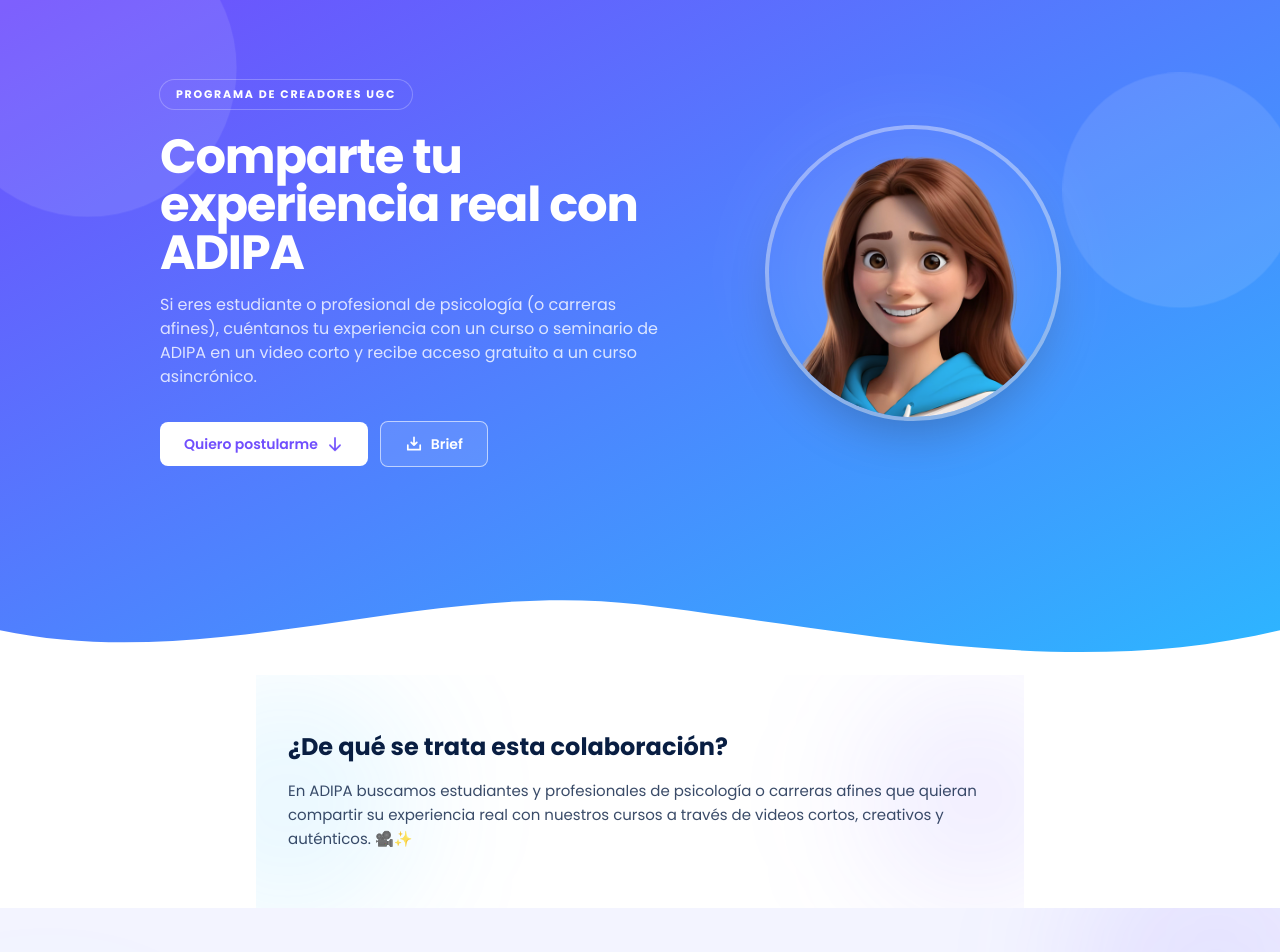
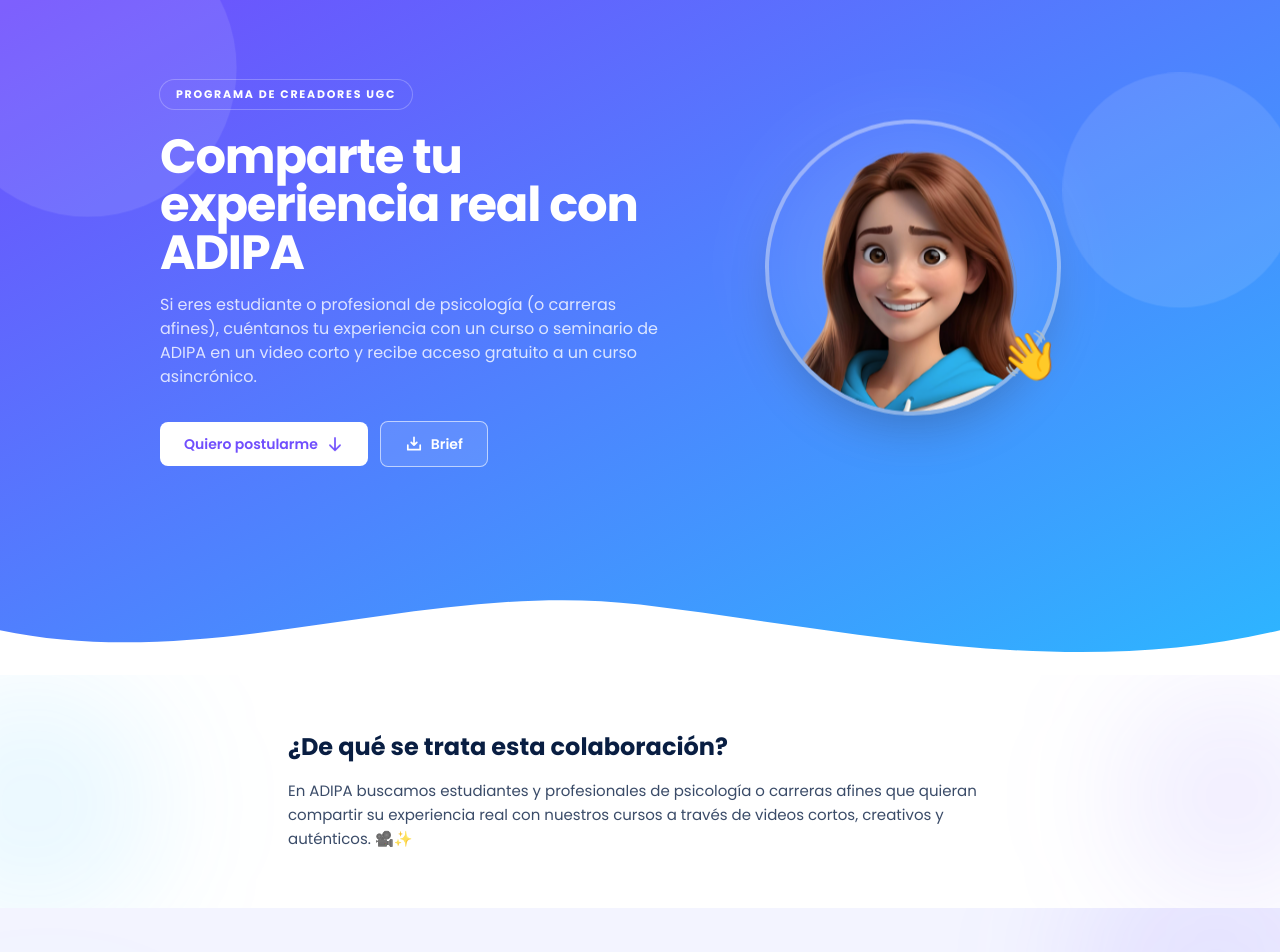
Before and after one commit to lina646/adipa-postulacion-creadores, a Next.js app: page / in a window 1280 px wide. Shown: the top 952 px of the page. Built offline with nearby package versions, Linux system fonts and the light colour scheme.

Commit message:
Fix full-width background en sección De qué se trata y animar avatar del hero (saludo + flotación)

```diff
--- a/src/app/globals.css
+++ b/src/app/globals.css
@@ -56,6 +56,32 @@ html {
   animation-duration: 13s;
 }
 
+@keyframes adipa-avatar-float {
+  0%, 100% { transform: translateY(0); }
+  50% { transform: translateY(-10px); }
+}
+
+.adipa-avatar-float {
+  animation: adipa-avatar-float 5s ease-in-out infinite;
+}
+
+@keyframes adipa-wave {
+  0%, 100% { transform: rotate(0deg); }
+  10% { transform: rotate(14deg); }
+  20% { transform: rotate(-8deg); }
+  30% { transform: rotate(14deg); }
+  40% { transform: rotate(-4deg); }
+  50% { transform: rotate(10deg); }
+  60%, 100% { transform: rotate(0deg); }
+}
+
+.adipa-wave {
+  display: inline-block;
+  transform-origin: 70% 70%;
+  animation: adipa-wave 2.4s ease-in-out infinite;
+  animation-delay: 1s;
+}
+
 @keyframes adipa-pulse-arrow {
   0%, 100% { transform: translateY(0); }
   50% { transform: translateY(4px); }
@@ -88,3 +114,10 @@ html {
     animation: none;
   }
 }
+
+@media (prefers-reduced-motion: reduce) {
+  .adipa-avatar-float,
+  .adipa-wave {
+    animation: none;
+  }
+}
--- a/src/app/page.tsx
+++ b/src/app/page.tsx
@@ -63,7 +63,7 @@ export default function Home() {
             </Reveal>
           </div>
           <Reveal delay={150}>
-            <div className="relative mx-auto flex h-56 w-56 items-center justify-center sm:h-72 sm:w-72">
+            <div className="adipa-avatar-float relative mx-auto flex h-56 w-56 items-center justify-center sm:h-72 sm:w-72">
               <div className="absolute inset-0 rounded-full bg-white/10 blur-2xl" />
               {/* eslint-disable-next-line @next/next/no-img-element */}
               <img
@@ -71,6 +71,9 @@ export default function Home() {
                 alt="Creadora de contenido ADIPA"
                 className="relative h-full w-full rounded-full object-cover ring-4 ring-white/40 shadow-2xl"
               />
+              <span className="adipa-wave absolute -right-1 bottom-6 text-4xl sm:bottom-8 sm:text-5xl" aria-hidden="true">
+                👋
+              </span>
             </div>
           </Reveal>
         </div>
@@ -78,19 +81,19 @@ export default function Home() {
       </section>
 
       {/* De qué se trata */}
-      <section className="relative mx-auto max-w-3xl overflow-hidden px-4 py-14 sm:px-6 lg:px-8">
+      <section className="relative overflow-hidden py-14">
         <div className="pointer-events-none absolute -left-24 top-0 h-64 w-64 rounded-full bg-brand-cyan/10 blur-3xl" />
         <div className="pointer-events-none absolute -right-16 bottom-0 h-56 w-56 rounded-full bg-brand-purple/10 blur-3xl" />
-        <Reveal>
-          <div className="relative">
+        <div className="relative mx-auto max-w-3xl px-4 sm:px-6 lg:px-8">
+          <Reveal>
             <h2 className="text-2xl font-bold text-brand-navy">¿De qué se trata esta colaboración?</h2>
             <p className="mt-4 text-[15px] leading-relaxed text-brand-navy/80">
               En ADIPA buscamos estudiantes y profesionales de psicología o carreras afines que
               quieran compartir su experiencia real con nuestros cursos a través de videos cortos,
               creativos y auténticos. 🎥✨
             </p>
-          </div>
-        </Reveal>
+          </Reveal>
+        </div>
       </section>
 
       {/* Qué ofrece / qué se pide */}
```
